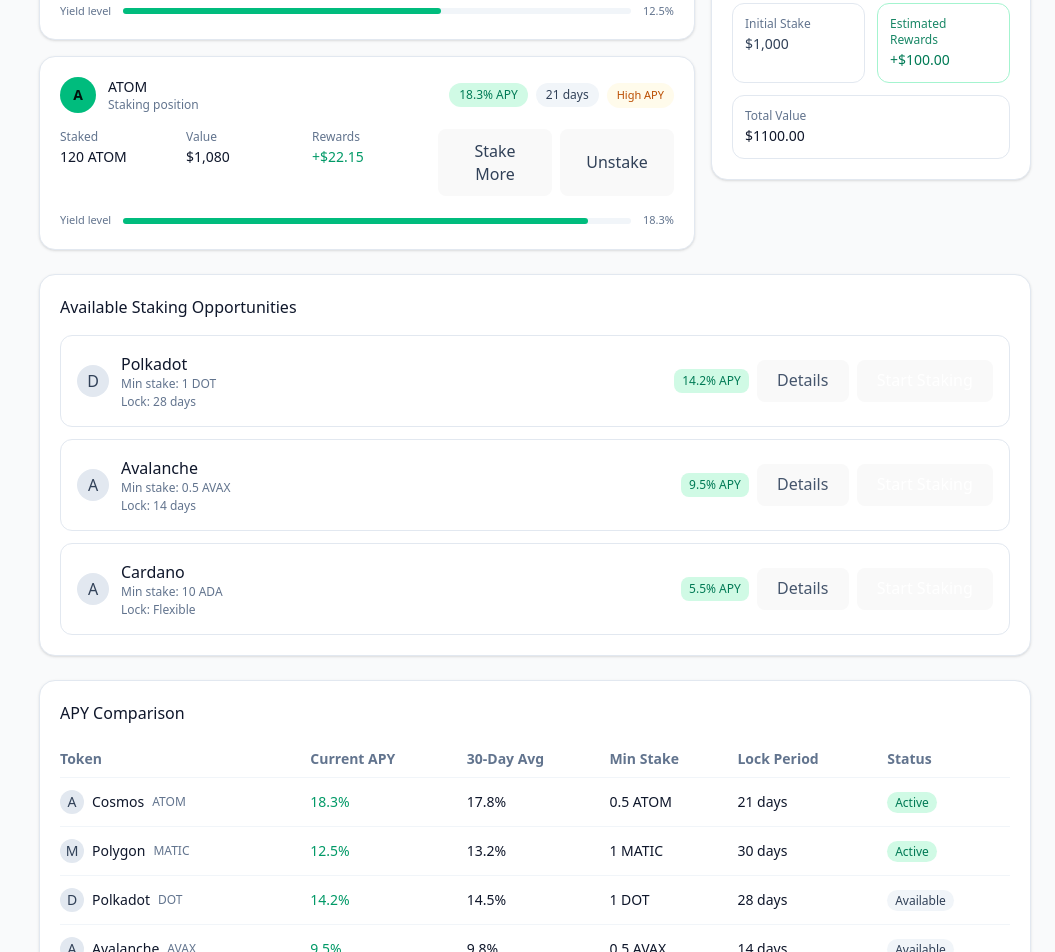
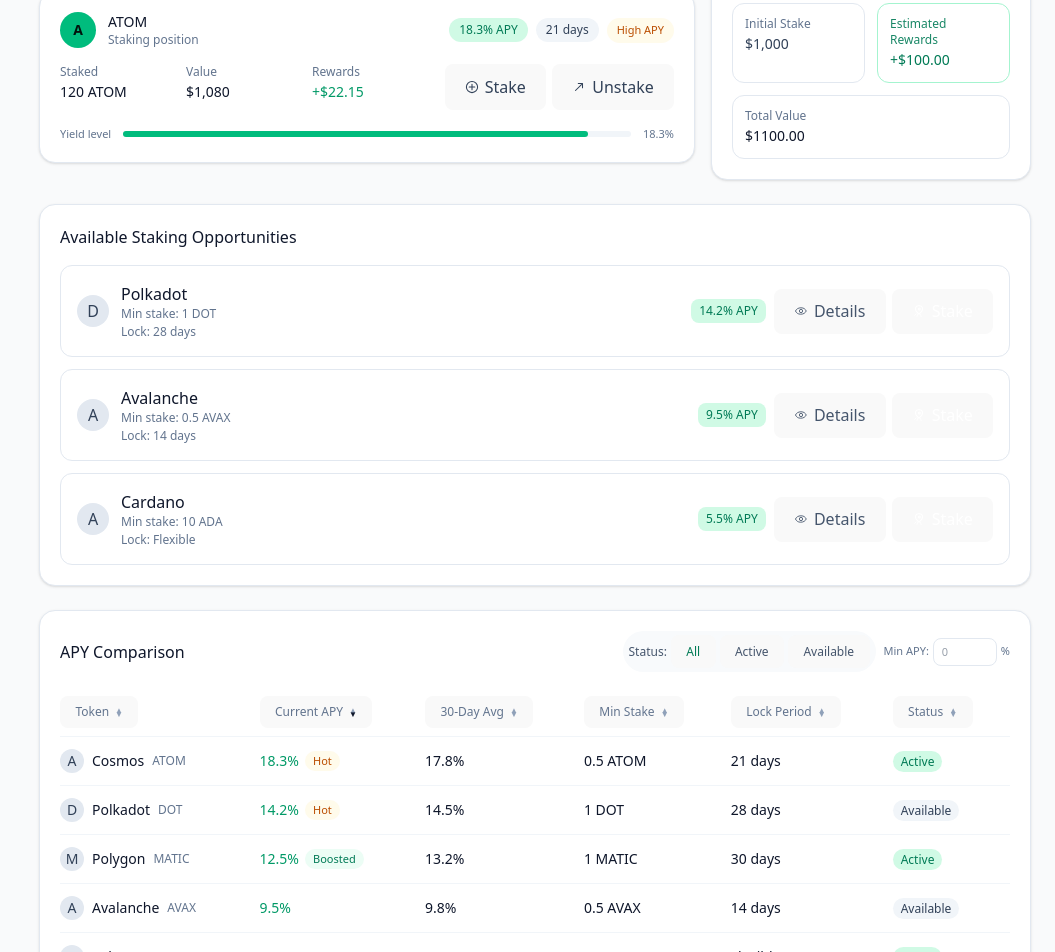
Before and after one commit to malih99/CryptoVault, a React (Vite) app: page /staking in a window 1280 px wide. Shown: the part 1240-2192 px from the top of the page, without its empty margins (225-1280 px from the left). Built offline with nearby package versions, Linux system fonts and the light colour scheme.

Commit message:
feat(staking): add sortable and filterable APY comparison table

```diff
--- a/src/features/staking/StakePositionCard.tsx
+++ b/src/features/staking/StakePositionCard.tsx
@@ -34,7 +34,6 @@
 }: Props) {
   const level = apyLevel(apy);
   const apyNumber = parseApy(apy);
-  // نرمال‌سازی برای progress bar (فرض max ~ 20%)
   const yieldProgress = Math.max(8, Math.min((apyNumber / 20) * 100, 100));
 
   return (
@@ -106,20 +105,23 @@
           </div>
         </div>
 
-        <div className="col-span-2 flex items-stretch gap-2 sm:col-span-2">
+        {/* Actions – کوچیک + آیکون‌دار */}
+        <div className="col-span-2 flex items-stretch gap-1.5 sm:col-span-2 sm:justify-end">
           <button
             type="button"
             onClick={onStakeMore}
-            className="w-full rounded-xl border border-slate-200 px-4 py-2 text-sm text-slate-700 transition hover:bg-slate-50 dark:border-slate-700 dark:text-slate-200 dark:hover:bg-slate-800"
+            className="inline-flex min-w-[88px] items-center justify-center gap-1.5 rounded-lg border border-slate-200 px-2.5 py-1.5 text-[11px] font-medium text-slate-700 transition hover:bg-slate-50 dark:border-slate-700 dark:text-slate-200 dark:hover:bg-slate-800"
           >
-            Stake More
+            <PlusIcon className="h-3.5 w-3.5" />
+            <span>Stake</span>
           </button>
           <button
             type="button"
             onClick={onUnstake}
-            className="w-full rounded-xl border border-slate-200 px-4 py-2 text-sm text-slate-700 transition hover:bg-slate-50 dark:border-slate-700 dark:text-slate-200 dark:hover:bg-slate-800"
+            className="inline-flex min-w-[88px] items-center justify-center gap-1.5 rounded-lg border border-slate-200 px-2.5 py-1.5 text-[11px] font-medium text-slate-700 transition hover:bg-slate-50 dark:border-slate-700 dark:text-slate-200 dark:hover:bg-slate-800"
           >
-            Unstake
+            <ArrowOutIcon className="h-3.5 w-3.5" />
+            <span>Unstake</span>
           </button>
         </div>
       </div>
@@ -142,3 +144,51 @@
     </Card>
   );
 }
+
+/* آیکون‌ها */
+
+function PlusIcon({ className = "" }: { className?: string }) {
+  return (
+    <svg
+      viewBox="0 0 20 20"
+      className={className}
+      aria-hidden="true"
+      focusable="false"
+    >
+      <circle
+        cx="10"
+        cy="10"
+        r="8"
+        fill="none"
+        stroke="currentColor"
+        strokeWidth="1.5"
+      />
+      <path
+        d="M10 6v8M6 10h8"
+        stroke="currentColor"
+        strokeWidth="1.5"
+        strokeLinecap="round"
+      />
+    </svg>
+  );
+}
+
+function ArrowOutIcon({ className = "" }: { className?: string }) {
+  return (
+    <svg
+      viewBox="0 0 20 20"
+      className={className}
+      aria-hidden="true"
+      focusable="false"
+    >
+      <path
+        d="M5 15l8.5-8.5M9 5h6v6"
+        fill="none"
+        stroke="currentColor"
+        strokeWidth="1.5"
+        strokeLinecap="round"
+        strokeLinejoin="round"
+      />
+    </svg>
+  );
+}
--- a/src/features/staking/StakingAPYComparison.tsx
+++ b/src/features/staking/StakingAPYComparison.tsx
@@ -1,33 +1,188 @@
+import { useMemo, useState } from "react";
 import Card from "../../components/ui/Card";
 import type { StakingApyRow } from "./types";
+
+type SortKey = "token" | "cur" | "avg30" | "minStake" | "lock" | "status";
+
+function parsePercentStr(v: string): number {
+  return Number(v.replace(/[^0-9.]/g, "")) || 0;
+}
+
+function parseMinStake(v: string): number {
+  const [num] = v.split(" ");
+  return Number(num.replace(/[^0-9.]/g, "")) || 0;
+}
+
+function parseLockDays(lock: string): number {
+  const n = Number(lock.replace(/[^0-9.]/g, ""));
+  return Number.isFinite(n) && n > 0 ? n : 0;
+}
+
+function getSortValue(row: StakingApyRow, key: SortKey): string | number {
+  switch (key) {
+    case "token":
+      return row.token.toLowerCase();
+    case "cur":
+      return parsePercentStr(row.cur);
+    case "avg30":
+      return parsePercentStr(row.avg30);
+    case "minStake":
+      return parseMinStake(row.minStake);
+    case "lock":
+      return parseLockDays(row.lock);
+    case "status":
+      return row.status;
+    default:
+      return 0;
+  }
+}
 
 export default function StakingAPYComparison({
   rows,
 }: {
   rows: StakingApyRow[];
 }) {
+  const [statusFilter, setStatusFilter] = useState<
+    "all" | "Active" | "Available"
+  >("all");
+  const [minApy, setMinApy] = useState(0);
+  const [sortBy, setSortBy] = useState<SortKey>("cur");
+  const [sortDir, setSortDir] = useState<"asc" | "desc">("desc");
+
+  const filteredRows = useMemo(() => {
+    let result = rows;
+
+    if (statusFilter !== "all") {
+      result = result.filter((r) => r.status === statusFilter);
+    }
+
+    if (minApy > 0) {
+      result = result.filter((r) => parsePercentStr(r.cur) >= minApy);
+    }
+
+    const sorted = [...result].sort((a, b) => {
+      const av = getSortValue(a, sortBy);
+      const bv = getSortValue(b, sortBy);
+
+      if (av < bv) return sortDir === "asc" ? -1 : 1;
+      if (av > bv) return sortDir === "asc" ? 1 : -1;
+      return 0;
+    });
+
+    return sorted;
+  }, [rows, statusFilter, minApy, sortBy, sortDir]);
+
+  const handleSort = (key: SortKey) => {
+    if (sortBy === key) {
+      setSortDir((prev) => (prev === "asc" ? "desc" : "asc"));
+    } else {
+      setSortBy(key);
+      setSortDir(
+        key === "token" || key === "minStake" || key === "lock" ? "asc" : "desc"
+      );
+    }
+  };
+
   return (
     <Card className="p-5">
-      <div className="mb-4 font-medium text-slate-900 dark:text-white">
+      <div className="mb-2 flex flex-col gap-2 sm:flex-row sm:items-center sm:justify-between">
+        <div className="font-medium text-slate-900 dark:text-white">
           APY Comparison
         </div>
-      <div className="overflow-x-auto">
+
+        {/* فیلترها */}
+        <div className="flex flex-wrap items-center gap-2 text-[11px] sm:text-xs">
+          <div className="inline-flex items-center gap-1 rounded-full bg-slate-50 px-1.5 py-1 text-slate-600 dark:bg-slate-900 dark:text-slate-300">
+            <span className="hidden sm:inline">Status:</span>
+            {(["all", "Active", "Available"] as const).map((s) => (
+              <button
+                key={s}
+                type="button"
+                onClick={() => setStatusFilter(s)}
+                className={
+                  "rounded-full px-2 py-0.5 capitalize " +
+                  (statusFilter === s
+                    ? "bg-emerald-100 text-emerald-700 dark:bg-emerald-900/60 dark:text-emerald-300"
+                    : "text-slate-600 hover:bg-slate-100 dark:text-slate-300 dark:hover:bg-slate-800")
+                }
+              >
+                {s === "all" ? "All" : s}
+              </button>
+            ))}
+          </div>
+
+          <div className="flex items-center gap-1">
+            <span className="hidden text-[11px] text-slate-500 dark:text-slate-400 sm:inline">
+              Min APY:
+            </span>
+            <input
+              type="number"
+              min={0}
+              max={50}
+              value={minApy || ""}
+              onChange={(e) => setMinApy(Number(e.target.value) || 0)}
+              className="h-7 w-16 rounded-lg border border-slate-200 bg-white px-2 text-[11px] text-slate-700 outline-none focus:ring-1 focus:ring-emerald-500/70 dark:border-slate-700 dark:bg-slate-900 dark:text-slate-200"
+              placeholder="0"
+            />
+            <span className="text-[11px] text-slate-500 dark:text-slate-400">
+              %
+            </span>
+          </div>
+        </div>
+      </div>
+
+      <div className="overflow-x-auto pt-2">
         <table className="w-full min-w-[880px] text-sm">
           <thead>
-            <tr className="text-slate-500 dark:text-slate-400">
-              <th className="py-2 text-left">Token</th>
-              <th className="py-2 text-left">Current APY</th>
-              <th className="py-2 text-left">30-Day Avg</th>
-              <th className="py-2 text-left">Min Stake</th>
-              <th className="py-2 text-left">Lock Period</th>
-              <th className="py-2 text-left">Status</th>
+            <tr className="text-xs text-slate-500 dark:text-slate-400">
+              <SortableTh
+                label="Token"
+                active={sortBy === "token"}
+                dir={sortDir}
+                onClick={() => handleSort("token")}
+              />
+              <SortableTh
+                label="Current APY"
+                active={sortBy === "cur"}
+                dir={sortDir}
+                onClick={() => handleSort("cur")}
+              />
+              <SortableTh
+                label="30-Day Avg"
+                active={sortBy === "avg30"}
+                dir={sortDir}
+                onClick={() => handleSort("avg30")}
+              />
+              <SortableTh
+                label="Min Stake"
+                active={sortBy === "minStake"}
+                dir={sortDir}
+                onClick={() => handleSort("minStake")}
+              />
+              <SortableTh
+                label="Lock Period"
+                active={sortBy === "lock"}
+                dir={sortDir}
+                onClick={() => handleSort("lock")}
+              />
+              <SortableTh
+                label="Status"
+                active={sortBy === "status"}
+                dir={sortDir}
+                onClick={() => handleSort("status")}
+              />
             </tr>
           </thead>
           <tbody>
-            {rows.map((r, i) => (
+            {filteredRows.map((r, i) => {
+              const curApy = parsePercentStr(r.cur);
+              const isHot = curApy >= 14;
+              const isBoosted = !isHot && curApy >= 10;
+
+              return (
                 <tr
                   key={i}
-                className="border-t border-slate-100 dark:border-slate-800"
+                  className="border-t border-slate-100 hover:bg-slate-50/60 dark:border-slate-800 dark:hover:bg-slate-900/60"
                 >
                   <td className="py-3">
                     <div className="flex items-center gap-2">
@@ -45,8 +200,22 @@
                       </span>
                     </div>
                   </td>
-                <td className="py-3 text-emerald-600 dark:text-emerald-400">
+                  <td className="py-3">
+                    <div className="flex items-center gap-1.5">
+                      <span className="text-emerald-600 dark:text-emerald-400">
                         {r.cur}
+                      </span>
+                      {isHot && (
+                        <span className="rounded-full bg-amber-50 px-2 py-0.5 text-[11px] font-medium text-amber-700 dark:bg-amber-900/40 dark:text-amber-300">
+                          Hot
+                        </span>
+                      )}
+                      {!isHot && isBoosted && (
+                        <span className="rounded-full bg-emerald-50 px-2 py-0.5 text-[11px] font-medium text-emerald-700 dark:bg-emerald-900/40 dark:text-emerald-300">
+                          Boosted
+                        </span>
+                      )}
+                    </div>
                   </td>
                   <td className="py-3 text-slate-900 dark:text-slate-100">
                     {r.avg30}
@@ -70,10 +239,65 @@
                     </span>
                   </td>
                 </tr>
-            ))}
+              );
+            })}
           </tbody>
         </table>
       </div>
     </Card>
   );
 }
+
+/* سرستون قابل سورت */
+
+function SortableTh({
+  label,
+  active,
+  dir,
+  onClick,
+}: {
+  label: string;
+  active: boolean;
+  dir: "asc" | "desc";
+  onClick: () => void;
+}) {
+  return (
+    <th className="py-2 text-left">
+      <button
+        type="button"
+        onClick={onClick}
+        className="inline-flex items-center gap-1 text-xs font-normal text-slate-500 hover:text-slate-700 dark:text-slate-400 dark:hover:text-slate-200"
+      >
+        <span>{label}</span>
+        <SortIcon active={active} dir={dir} />
+      </button>
+    </th>
+  );
+}
+
+function SortIcon({ active, dir }: { active: boolean; dir: "asc" | "desc" }) {
+  return (
+    <span className="ml-0.5 inline-flex flex-col text-[8px] leading-none">
+      <span
+        className={
+          "block " +
+          (active && dir === "asc"
+            ? "text-slate-900 dark:text-slate-50"
+            : "text-slate-400")
+        }
+      >
+        ▲
+      </span>
+      <span
+        className={
+          "block -mt-1 " +
+          (active && dir === "desc"
+            ? "text-slate-900 dark:text-slate-50"
+            : "text-slate-400")
+        }
+      >
+        ▼
+      </span>
+    </span>
+  );
+}
--- a/src/features/staking/StakingOpportunities.tsx
+++ b/src/features/staking/StakingOpportunities.tsx
@@ -45,22 +45,24 @@
                 {o.apy} APY
               </span>
 
-              <div className="flex gap-2">
+              <div className="flex gap-1.5">
                 {onViewDetails && (
                   <button
                     type="button"
                     onClick={() => onViewDetails(o)}
-                    className="rounded-xl border border-slate-200 px-3 py-1.5 text-xs text-slate-600 hover:bg-slate-50 dark:border-slate-700 dark:text-slate-300 dark:hover:bg-slate-800"
+                    className="inline-flex items-center justify-center gap-1.5 rounded-lg border border-slate-200 px-2.5 py-1.5 text-[11px] text-slate-600 hover:bg-slate-50 dark:border-slate-700 dark:text-slate-300 dark:hover:bg-slate-800"
                   >
-                    Details
+                    <EyeIcon className="h-3.5 w-3.5" />
+                    <span>Details</span>
                   </button>
                 )}
                 <button
                   type="button"
                   onClick={() => onStart(o)}
-                  className="rounded-xl bg-emerald-600 px-3 py-1.5 text-xs font-medium text-white hover:bg-emerald-700"
+                  className="inline-flex items-center justify-center gap-1.5 rounded-lg bg-emerald-600 px-2.5 py-1.5 text-[11px] font-medium text-white hover:bg-emerald-700"
                 >
-                  Start Staking
+                  <RocketIcon className="h-3.5 w-3.5" />
+                  <span>Stake</span>
                 </button>
               </div>
             </div>
@@ -70,3 +72,64 @@
     </Card>
   );
 }
+
+/* آیکون‌ها */
+
+function EyeIcon({ className = "" }: { className?: string }) {
+  return (
+    <svg
+      viewBox="0 0 24 24"
+      className={className}
+      aria-hidden="true"
+      focusable="false"
+    >
+      <path
+        d="M2.5 12c1.7-3.3 4.5-5.5 9.5-5.5S19.3 8.7 21 12c-1.7 3.3-4.5 5.5-9.5 5.5S4.2 15.3 2.5 12Z"
+        fill="none"
+        stroke="currentColor"
+        strokeWidth="1.5"
+      />
+      <circle
+        cx="12"
+        cy="12"
+        r="2.8"
+        fill="none"
+        stroke="currentColor"
+        strokeWidth="1.5"
+      />
+    </svg>
+  );
+}
+
+function RocketIcon({ className = "" }: { className?: string }) {
+  return (
+    <svg
+      viewBox="0 0 20 20"
+      className={className}
+      aria-hidden="true"
+      focusable="false"
+    >
+      <path
+        d="M10.5 2.5c2.7 0 4.5 1.8 4.5 4.5 0 2-1.2 3.8-2.8 5.4l-2.2 2.2-2.2-2.2C6.2 10.8 5 9 5 7c0-2.7 1.8-4.5 4.5-4.5Z"
+        fill="none"
+        stroke="currentColor"
+        strokeWidth="1.5"
+      />
+      <circle
+        cx="10.5"
+        cy="7"
+        r="1.4"
+        fill="none"
+        stroke="currentColor"
+        strokeWidth="1.5"
+      />
+      <path
+        d="M6 14l-2 2M8 15l-1 3M12 15l1 3"
+        fill="none"
+        stroke="currentColor"
+        strokeWidth="1.2"
+        strokeLinecap="round"
+      />
+    </svg>
+  );
+}
--- a/src/features/staking/StakingPage.tsx
+++ b/src/features/staking/StakingPage.tsx
@@ -22,7 +22,6 @@
 } from "./types";
 
 function parseUsd(value: string): number {
-  // "$1,020" یا "+$12.45"
   return Number(value.replace(/[^0-9.]/g, "")) || 0;
 }
 
```
Lines whose indentation alone changed are shown as unchanged.
